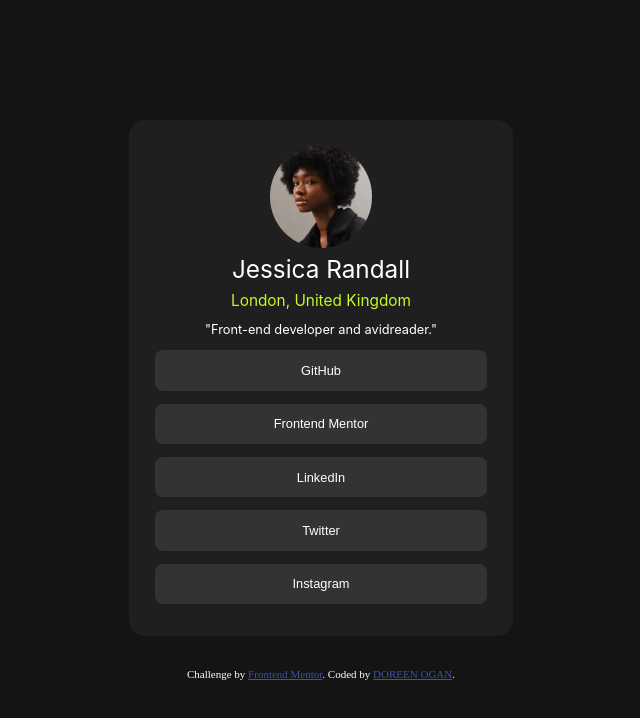
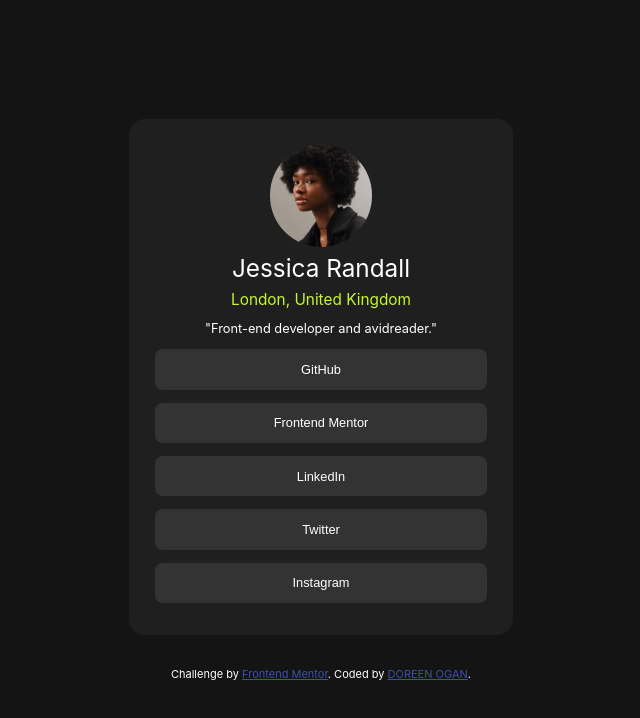
Before and after one commit to DivineDoreen/Social-Links-Profile, a plain HTML site: page index.html in a window 1280 px wide. Shown: the whole page, without its empty margins (319-959 px from the left). Drawn offline with Linux system fonts and the light colour scheme.

Commit message:
Update styles.css

```diff
--- a/styles.css
+++ b/styles.css
@@ -4,7 +4,14 @@
   box-sizing: border-box;
 }
 
-@media (max-width: 3000px) {
+body {
+  margin: 0;
+  padding: 0;
+  font-family: 'Inter', Arial, sans-serif;
+  font-size: 16px;
+}
+
+@media (min-width: 1021px) {
   body {
     width: 100%;
     height: 100vh;
```
